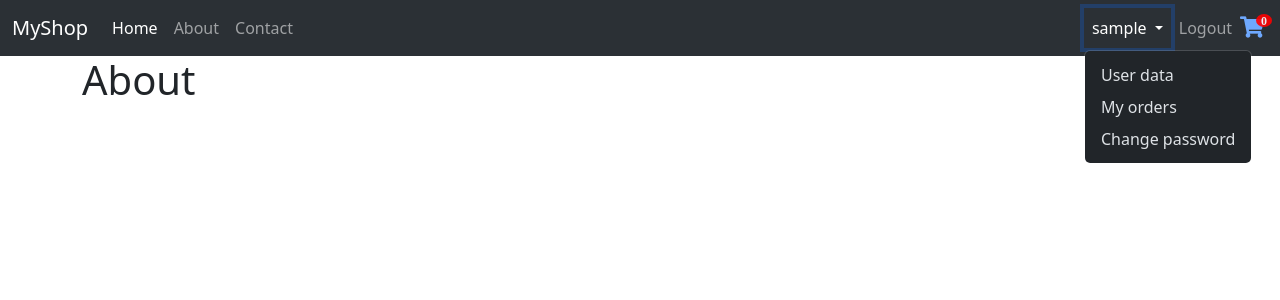
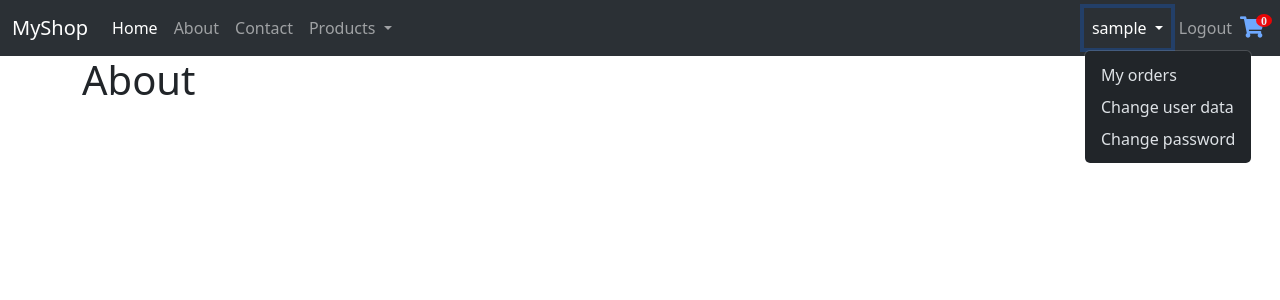
Before and after one commit to t-czosnyka/Shop, a Django app: page /about in a window 1280 px wide, after a click that opens the changed part. Shown: the top 300 px of the page. Run offline with Django 4.2, Linux system fonts and the light colour scheme; the visitor is signed in with stand-in values (Sample User, id 1); some libraries are stand-ins or nearby versions.

Commit message:
product types context processor added

```diff
--- a/pages/templates/navbar.html
+++ b/pages/templates/navbar.html
@@ -32,6 +32,18 @@
         <li class="nav-item">
           <a class="nav-link" href="{% url 'pages:contact' %}">Contact</a>
         </li>
+        <li class="nav-item dropdown">
+          <a class="nav-link dropdown-toggle" href="" role="button" data-bs-toggle="dropdown" aria-expanded="false">
+            Products
+          </a>
+          <ul class="dropdown-menu">
+            {% if product_types %}
+              {% for type in product_types %}
+              <li><a class="dropdown-item" href="#">{{type}}</a></li>
+              {% endfor %}
+            {% endif %}
+          </ul>
+      </li>
       </ul>
     </div>
   </div>
@@ -43,8 +55,8 @@
             {{request.user.username}}
           </a>
           <ul class="dropdown-menu">
-            <li><a class="dropdown-item" href="{% url 'users:change_data' request.user.id %}">User data</a></li>
             <li><a class="dropdown-item" href="#">My orders</a></li>
+            <li><a class="dropdown-item" href="{% url 'users:change_data' request.user.id %}">Change user data</a></li>
             <li><a class="dropdown-item" href="{% url 'users:change_password' request.user.id %}">Change password</a></li>
           </ul>
       </li>
--- a/products/models.py
+++ b/products/models.py
@@ -15,6 +15,10 @@ from django.shortcuts import get_object_or_404
 PRODUCT_TYPES = {'1': 'Shoe',
                  '2': 'Suit',
                  '3': 'Shirt'}
+
+PRODUCT_TYPES_PLURALS = {'1': 'Shoes',
+                         '2': 'Suits',
+                         '3': 'Shirts'}
 
 
 class Producer(models.Model):
--- /dev/null
+++ b/products/product_types.py
@@ -0,0 +1,7 @@
+from .models import PRODUCT_TYPES_PLURALS
+
+
+def products_context(request):
+    context = dict()
+    context['product_types'] = PRODUCT_TYPES_PLURALS.values()
+    return context
--- a/shop/settings.py
+++ b/shop/settings.py
@@ -73,6 +73,7 @@ TEMPLATES = [
                 'django.template.context_processors.request',
                 'django.contrib.auth.context_processors.auth',
                 'django.contrib.messages.context_processors.messages',
+                'products.product_types.products_context'
             ],
         },
     },
```
